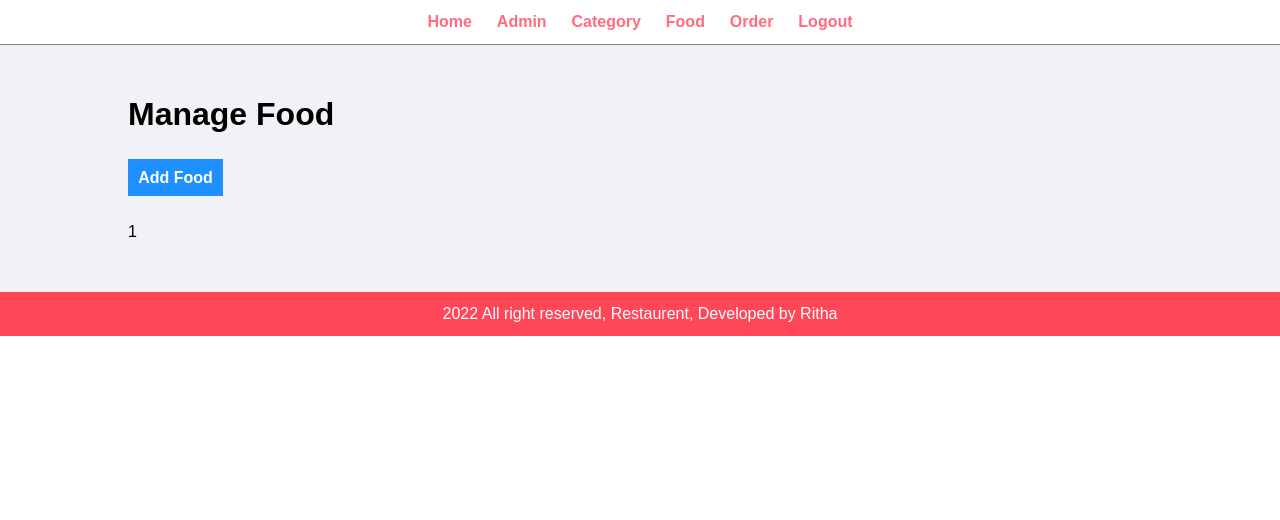
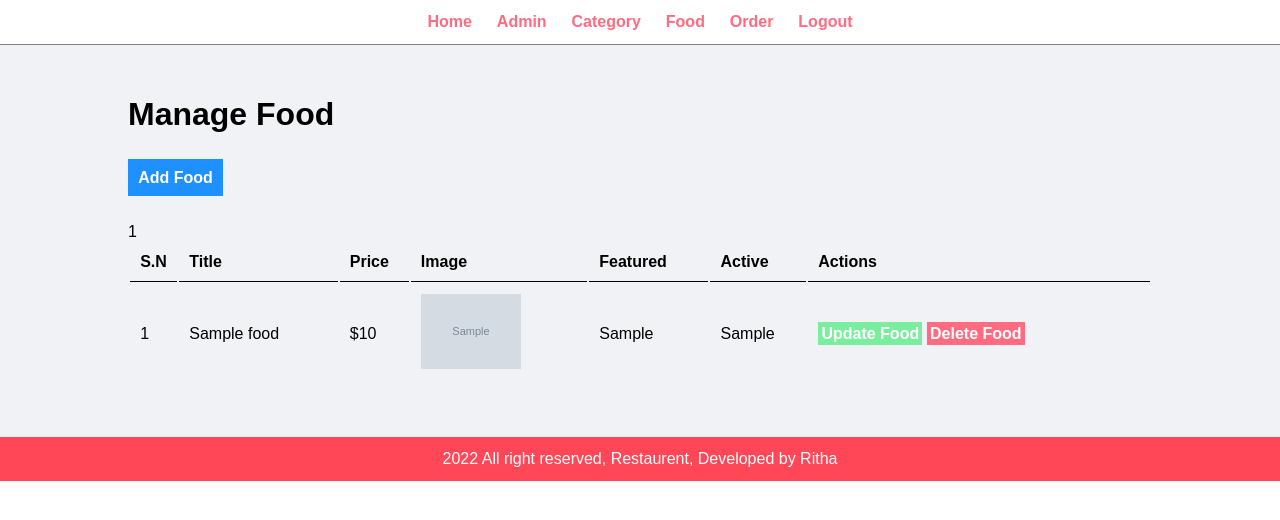
Before and after one commit to rithaven/www.Resto.com, a PHP site: page /resto/admin/manage-food.php in a window 1280 px wide. Shown: the top 520 px of the page. Run offline with PHP 8.4, Linux system fonts and the light colour scheme; the visitor is signed in with stand-in values (Sample User, id 1); tables that the repository leaves empty or names only in its code hold one stand-in row (values such as "Sample post"); grey boxes marked "Sample" are stand-in pictures; some libraries are stand-ins or nearby versions.

Commit message:
Add Food, display food

```diff
--- a/admin/manage-food.php
+++ b/admin/manage-food.php
@@ -20,7 +20,85 @@
 
                }
             ?>
+            <table class="tbl-full">
+                <tr>
+                        <th>S.N</th>
+                        <th>Title</th>
+                        <th>Price</th>
+                        <th>Image</th>
+                        <th>Featured</th>
+                        <th>Active</th>
+                        <th>Actions</th>
+                </tr>
+                <?php
+                    //Create a SQL Query to Get all the Food
+                    $sql = "SELECT * FROM tbl_food";
 
+                    //Execute the query
+                    $res = mysqli_query($conn, $sql);
+
+                    //Count rows to check whether we have foods or not
+                    $count = mysqli_num_rows($res);
+
+                    //Create Serial Number Variable and Set Default Value as 1
+                    $sn=1;
+                    if($count>0)
+                    {
+                        //We have food in Database
+                        //Get the Foods from Database and Display
+                        while($row=mysqli_fetch_assoc($res))
+                        {
+                            //get the values from individual columns
+                            $id = $row['id'];
+                            $title = $row['title'];
+                            $price = $row['price'];
+                            $image_name = $row['image_name'];
+                            $featured = $row['featured'];
+                            $active = $row['active'];
+                        ?>
+                 <tr>
+                        <td><?php echo $sn++; ?></td>
+                        <td><?php echo $title; ?></td>
+                        <td>$<?php echo $price; ?></td>
+                        <td>
+                        <?php
+                           //Check whether we have image or not
+                           if($image_name=="")
+                           {
+                               //We do not have image, Display meassage
+                               echo "<div class='error'>Image not Added.</div>";
+
+                           }
+                           else
+                           {
+                               //WE have image, Display Image
+                               ?>
+                               <img src="<?php echo SITEURL; ?>images/food/<?php echo $image_name; ?>" width="100px">
+                               <?php
+                           }
+
+                        ?>
+                        </td>
+                        <td><?php echo $featured; ?></td>
+                        <td><?php echo $active; ?></td>
+                        <td>
+                            <a href="#" class="btn-secondary">Update Food</a>
+                            <a href="#" class="btn-danger">Delete Food</a>
+
+                        </td>
+                    </tr>
+                    <?php
+                        }
+
+                    }
+                    else
+                    {
+                        //Food not Added in Database
+                        echo "<tr> <td colspan='7' class='error'>Food not Added Yet.</td></tr>";
+                    }
+                ?>
+
+            </table>
             </div>
 </div>
 <?php include('partials/footer.php') ?>
```
Also changed, not shown: images/food/Food-Name-8693.jpg (added).
